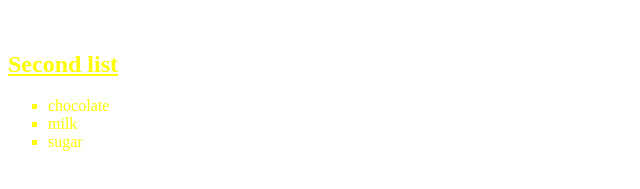
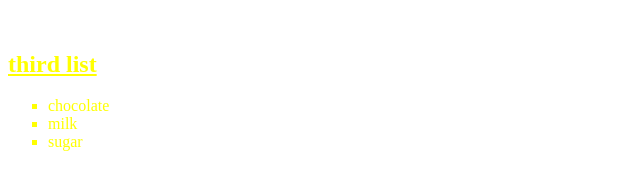
Before and after one commit to eladjmc/apple-seed-html, a plain HTML site: page 1.2 lists/1.2_lists.html in a window 1280 px wide. Shown: the part 279-468 px from the top of the page, 0-640 px from the left. Drawn offline with Linux system fonts and the light colour scheme.

```diff
--- a/1.2 lists/1.2_lists.html
+++ b/1.2 lists/1.2_lists.html
@@ -24,7 +24,7 @@
         <li>sugar</li>
     </ol>
     <br>
-    <u style="color: yellow""><h2 style="color: yellow;">Second list</h2></u>
+    <u style="color: yellow""><h2 style="color: yellow;">third list</h2></u>
     <ul style="color: yellow; list-style-type:square;">
         <li>chocolate</li>
         <li>milk</li>
```
